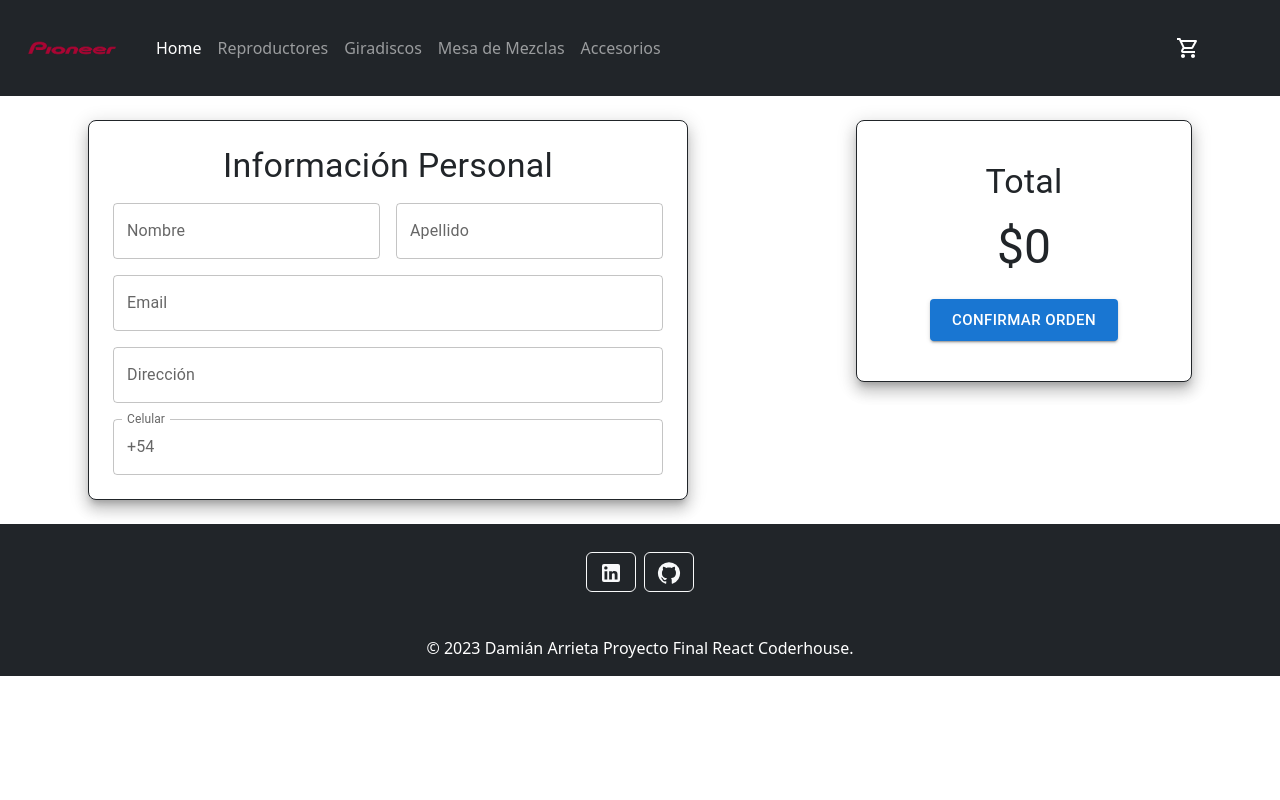
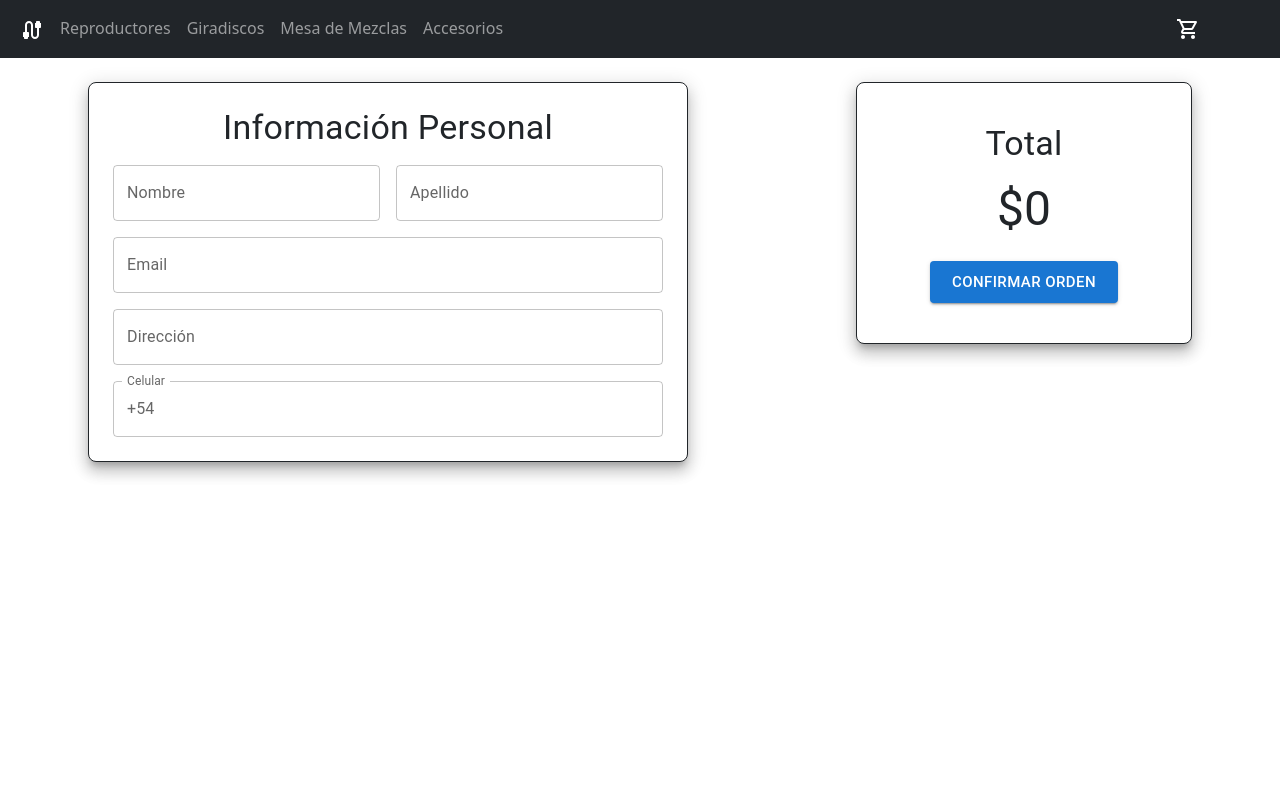
Before and after one commit to damian-arrieta/e-commerce, a React (Create React App) app in the folder ProyectoFinal/: page /checkout in a window 1280 px wide. Shown: the top 800 px of the page. Built offline with nearby package versions, Linux system fonts and the light colour scheme.

Commit message:
Proyecto terminado

```diff
--- a/ProyectoFinal/src/components/Cart.jsx
+++ b/ProyectoFinal/src/components/Cart.jsx
@@ -17,6 +17,7 @@ export default function Cart() {
           alignItems='center'
           padding='40px'
           spacing={5}
+          sx={{height:"100vh"}}
         >
 
           <Grid item>
@@ -43,7 +44,7 @@ export default function Cart() {
         justifyContent="center"
         spacing={5}
         padding="40px"
-        sx={{ overflow: "auto" }}
+        sx={{ overflow: "auto", height:"100vh" }}
       >
 
         <Grid item>
--- a/ProyectoFinal/src/components/Checkout.jsx
+++ b/ProyectoFinal/src/components/Checkout.jsx
@@ -108,6 +108,7 @@ export default function Form() {
                 alignItems='center'
                 spacing={3}
                 padding={5}
+                sx={{height:"80vh"}}
             >
 
                 <Grid item>
@@ -138,6 +139,7 @@ export default function Form() {
         <Container>
             <Grid
                 container
+                sx={{height:"100vh"}}
             >
 
                 <Grid
--- a/ProyectoFinal/src/components/ItemCart.jsx
+++ b/ProyectoFinal/src/components/ItemCart.jsx
@@ -20,7 +20,7 @@ export default function ItemCart({ product }) {
         <Grid item>
             <CardMedia
                 component="img"
-                image={product.pictureUrl}
+                image={product.image}
                 height="200"
             />
         </Grid>
--- a/ProyectoFinal/src/components/ItemDetail.jsx
+++ b/ProyectoFinal/src/components/ItemDetail.jsx
@@ -43,7 +43,7 @@ export const ItemDetail = ({data}) => {
                   <Link to='/cart' style={{ textDecoration: "none" }}>
                     <Button variant="contained">Terminar compra</Button>
                   </Link> :
-                  <ItemCount initial={1} stock={data.quantity} onAdd={onAdd} />
+                  <ItemCount initial={1} stock={data.stock} onAdd={onAdd} />
               }
             </CardActions>
             <CardContent>
--- a/ProyectoFinal/src/components/Navbar.jsx
+++ b/ProyectoFinal/src/components/Navbar.jsx
@@ -1,18 +1,17 @@
 import CartWidget from "./CartWidget";
-import logo from '../assets/logo.png';
+import CableIcon from '@mui/icons-material/Cable';
 import { NavLink } from "react-router-dom";
 
 export const Navbar = () => {
     return (
       <nav className="navbar navbar-expand-lg navbar-dark bg-dark">
         <div className="container-fluid">
-          <img src={logo} alt="pioneer" width="120" height="80" className="navbar-brand p-3"/>
           <button className="navbar-toggler" type="button" data-bs-toggle="collapse" data-bs-target="#navbarNavAltMarkup" aria-controls="navbarNavAltMarkup" aria-expanded="false" aria-label="Toggle navigation">
             <span className="navbar-toggler-icon"></span>
           </button>
           <div className="collapse navbar-collapse" id="navbarNavAltMarkup">
-            <div className="navbar-nav">
-              <NavLink className="nav-link active" aria-current="page" to='/'>Home</NavLink>
+            <div className="navbar-nav align-top">
+              <NavLink className="nav-link active" aria-current="page" to='/'><CableIcon/></NavLink>
               <NavLink className="nav-link" to='/categoria/reproductores' >Reproductores</NavLink>
               <NavLink className="nav-link" to='/categoria/giradiscos' >Giradiscos</NavLink>
               <NavLink className="nav-link" to='/categoria/mesa-de-mezcla' >Mesa de Mezclas</NavLink>
```
Also changed, not shown: 1 other file (tests, documents, lock files or other folders).
